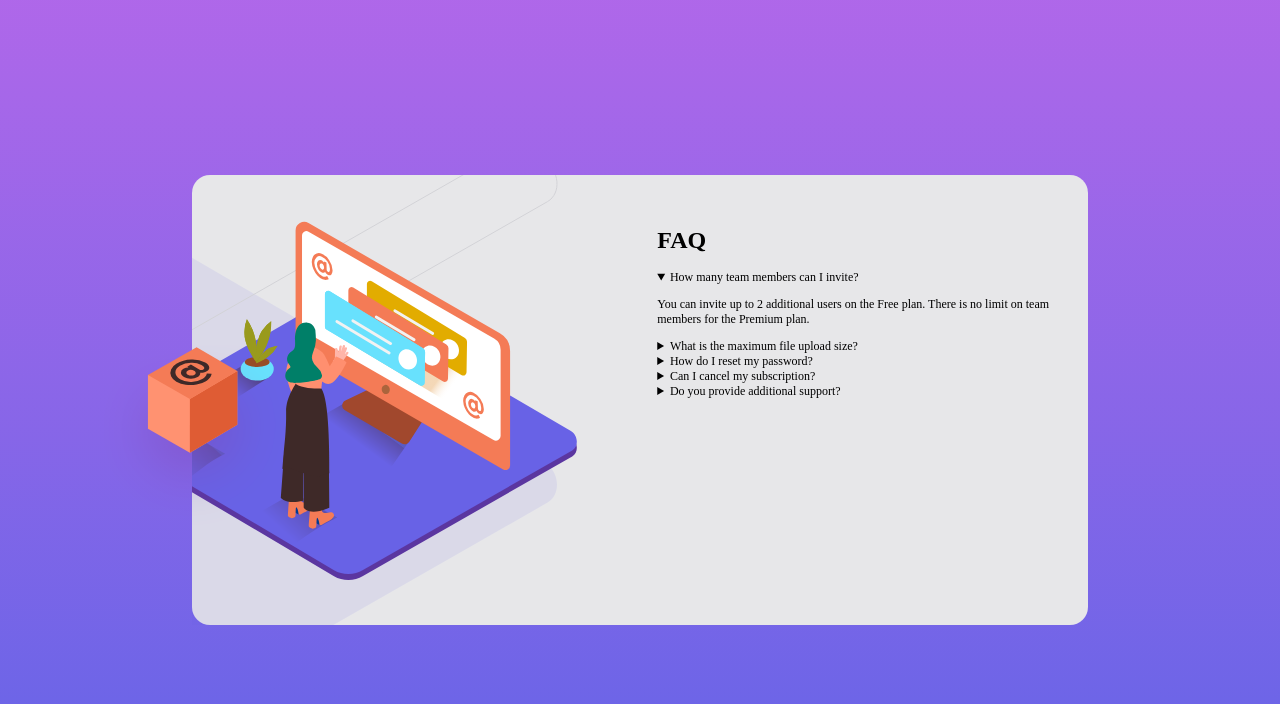
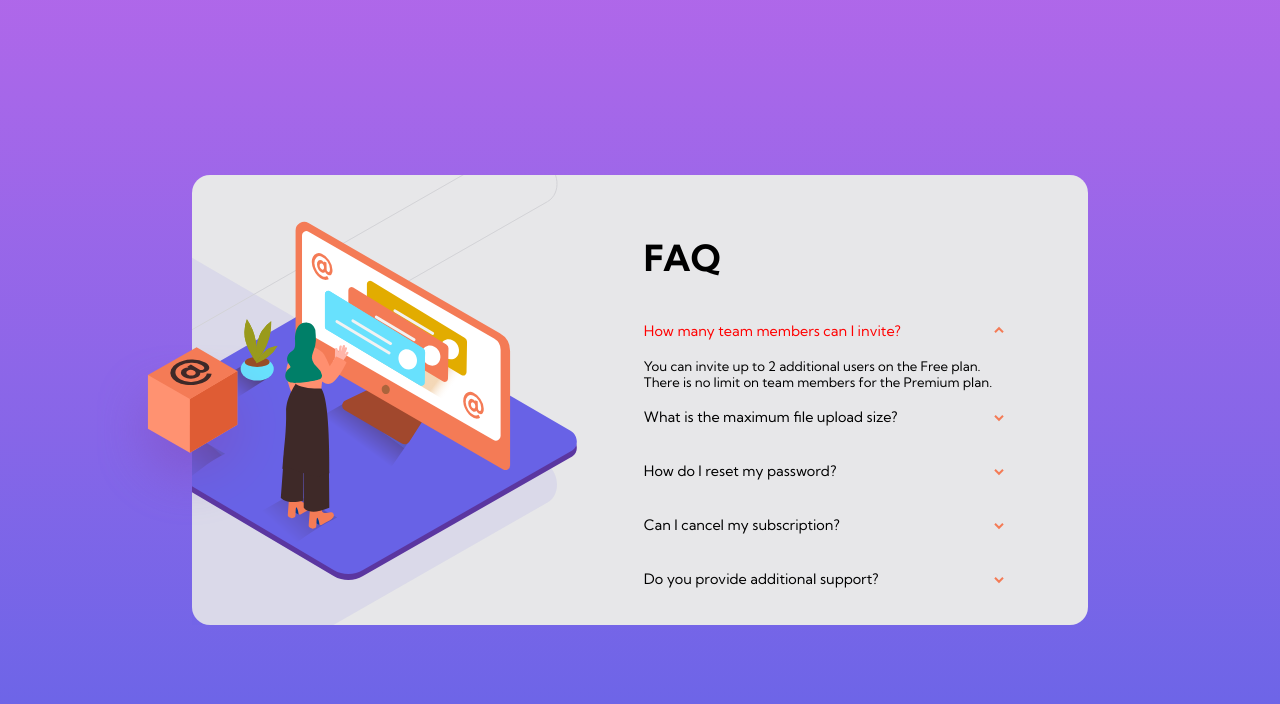
Before and after one commit to Jesse-Snow/FAQ-Accordion-Card, a plain HTML site: page index.html in a window 1280 px wide. Both pictures are taken after a click on the heading "How many team members can I invite?". Drawn offline with Linux system fonts and the light colour scheme.

Commit message:
Base Desktop styles finished :q

```diff
--- a/index.html
+++ b/index.html
@@ -23,7 +23,7 @@
 
       <div class="card__faq">
         <h1>FAQ</h1>
-        <div class="card_q&a">
+        <div class="card_qea">
           <details>
           <summary class="question">How many team members can I invite? </summary>
           <p class="awnser">You can invite up to 2 additional users on the Free plan. There is no limit on
--- a/main.css
+++ b/main.css
@@ -17,6 +17,7 @@ html {
 body {
   margin:0;
   padding:0;
+  font-family: 'Kumbh Sans', sans-serif;
 }
 .content {
   display:flex;
@@ -58,3 +59,45 @@ body {
   background-repeat: no-repeat;
   background-position: left -87px center,left -600px bottom -130px ;
 }
+
+.card__faq h1 {
+  font-size:3rem;
+}
+
+.card__faq {
+  overflow: auto;
+  padding-right:7rem;
+}
+.question {
+  font-size:1.2rem;
+  padding:1.5rem 0;
+  cursor:pointer;
+  user-select: none;
+  /* Here */
+}
+.awnser {
+  font-size:1.1rem;
+  margin:0;
+}
+
+.question::marker {
+  content:none;
+}
+.question:focus {
+  color:red;
+  /* Here */
+}
+.question:hover {
+  color:blue;
+  /* Here */
+}
+.question::after {
+  content: url('images/icon-arrow-down.svg');
+  float: right;
+}
+details[open] .question::after{
+  content: url('images/icon-arrow-down.svg');
+  float: right;
+  transform: rotate(180deg);
+  /* Here */
+}
```
Also changed, not shown: 1 other file.
